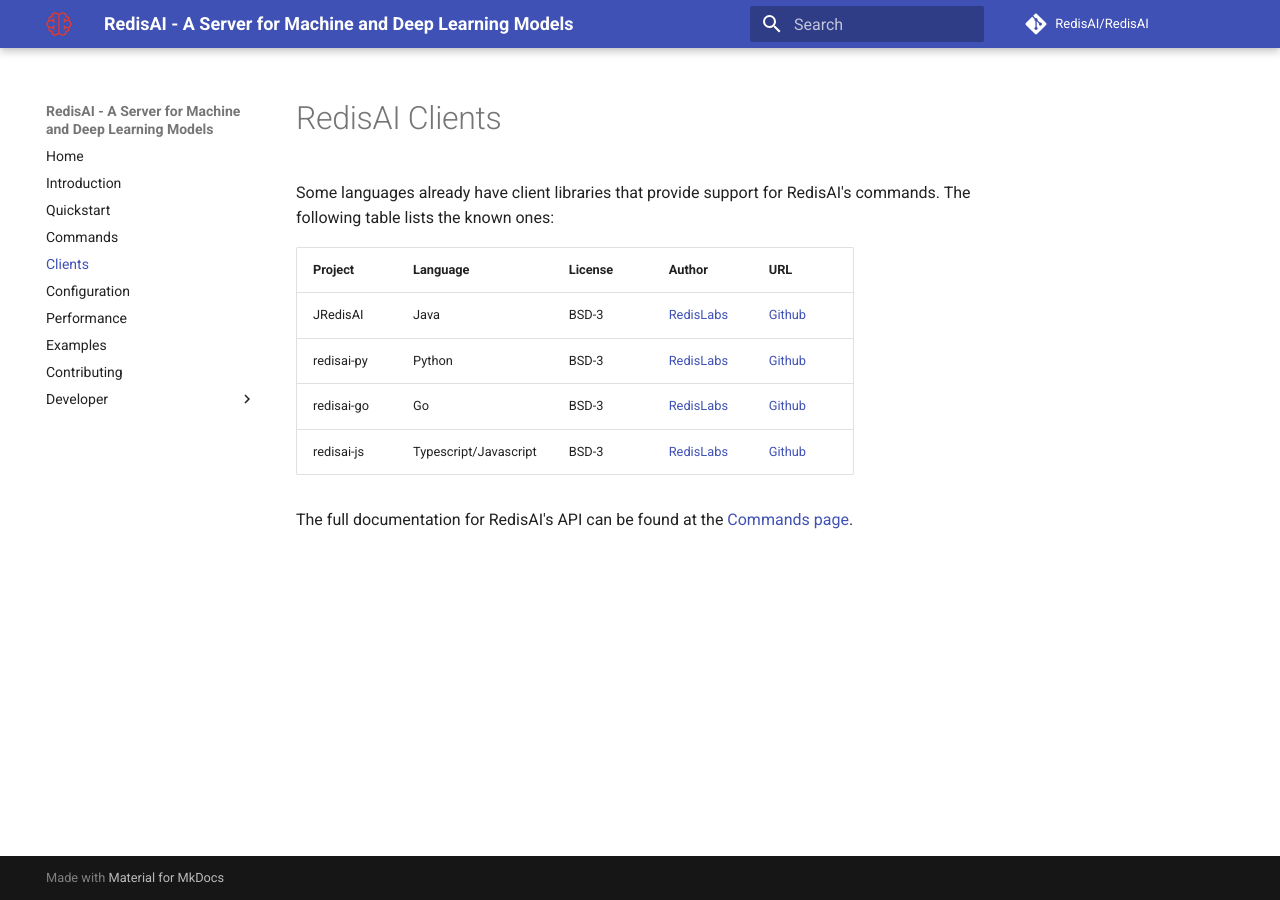
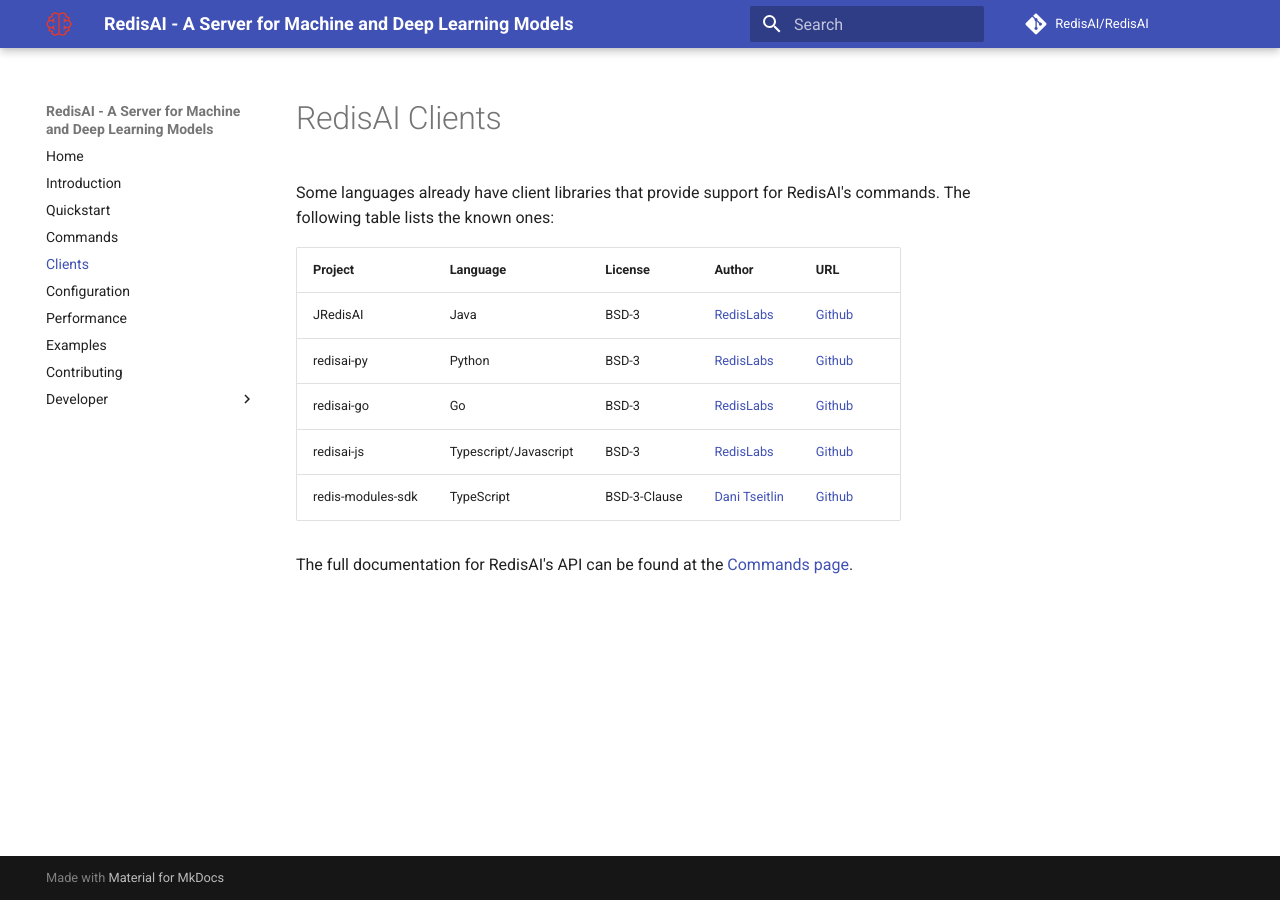
Before and after one commit to RedisAI/RedisAI, an MkDocs documentation site: the page built from docs/clients.md, in a window 1280 px wide. Built offline with MkDocs 1.6.1 and Material for MkDocs 9.7.7, drawn with Linux system fonts in a browser that asks for light colours; comment, search, counter and statistics services are not loaded.

Commit message:
Update clients.md
(cherry picked from commit 1848b30e68aef97a9cc8667591b17de4335c1ebf)

```diff
--- a/docs/clients.md
+++ b/docs/clients.md
@@ -8,5 +8,7 @@
 | redisai-py | Python | BSD-3 | [RedisLabs](https://redislabs.com/) | [Github](https://github.com/RedisAI/redisai-py) |
 | redisai-go | Go | BSD-3 | [RedisLabs](https://redislabs.com/) | [Github](https://github.com/RedisAI/redisai-go) |
 | redisai-js | Typescript/Javascript | BSD-3 | [RedisLabs](https://redislabs.com/) | [Github](https://github.com/RedisAI/redisai-js) |
+| redis-modules-sdk | TypeScript | BSD-3-Clause | [Dani Tseitlin](https://github.com/danitseitlin) | [Github](https://github.com/danitseitlin/redis-modules-sdk) |
+
 
 The full documentation for RedisAI's API can be found at the [Commands page](commands.md).
```
